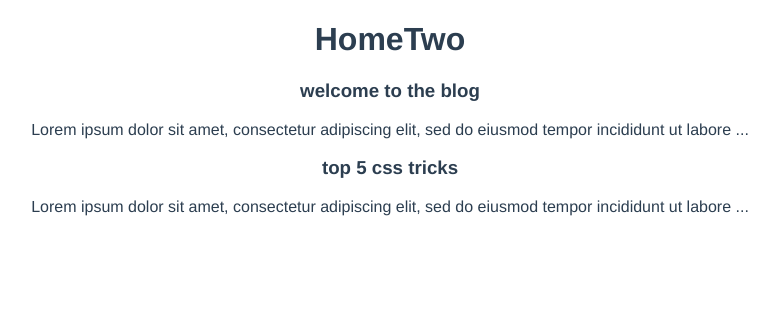
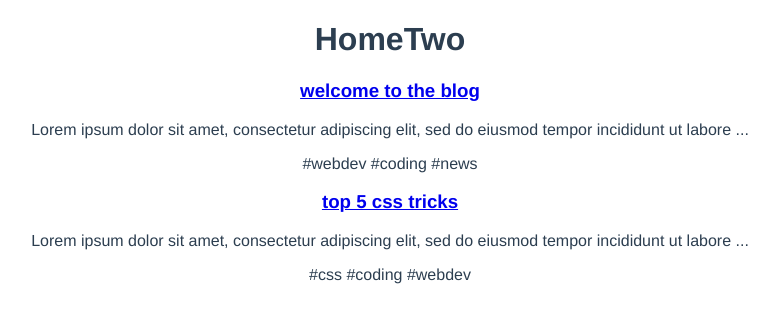
Before and after one commit to RichardMillerWimmer/learning-vue-3, a Vue app: page /HomeTwo in a window 1280 px wide. Shown: the top 322 px of the page, without its empty margins (250-1029 px from the left). Built offline with nearby package versions, Linux system fonts and the light colour scheme; data requests are answered from the project's data file.

Commit message:
composables

```diff
--- a/src/components/SinglePost.vue
+++ b/src/components/SinglePost.vue
@@ -1,7 +1,10 @@
 <template>
   <div class="post">
-    <h3>{{ post.title }}</h3>
+    <router-link :to="{ name: 'Details', params: {id: post.id} }">
+      <h3>{{ post.title }}</h3>
+    </router-link>
     <p>{{ snippet }}</p>
+    <span v-for="(tag, index) in post.tags" :key="index"> #{{ tag }} </span>
   </div>
 </template>
 
@@ -13,6 +16,7 @@ export default {
     const snippet = computed(() => {
       return props.post.body.substring(0, 100) + "...";
     });
+    console.log(props.post);
     return { snippet };
   },
 };
--- /dev/null
+++ b/src/composables/getPosts.js
@@ -0,0 +1,25 @@
+import { ref } from "@vue/reactivity";
+
+const getPosts = () => {
+    const posts = ref([]);
+    const error = ref(null);
+
+    const load = async () => {
+        try {
+            let data = await fetch('http://localhost:3000/posts')
+            if(!data.ok) {
+                throw Error('no data available')
+            }
+            // console.log(data)
+            posts.value = await data.json()
+            // console.log(posts)
+        }
+        catch(err) {
+            error.value = err.message
+            console.log(error.value)
+        }
+    }
+    return {posts, error, load}
+}
+
+export default getPosts;
--- a/src/router/index.js
+++ b/src/router/index.js
@@ -1,6 +1,7 @@
 import { createRouter, createWebHistory } from 'vue-router'
 import Home from '../views/Home.vue'
 import HomeTwo from '../views/HomeTwo.vue'
+import Details from '../views/Details.vue'
 
 const routes = [
   {
@@ -12,6 +13,12 @@ const routes = [
     path: '/HomeTwo',
     name: 'HomeTwo',
     component: HomeTwo
+  },
+  {
+    path: '/posts/:id',
+    name: 'Details',
+    component: Details,
+    props: true
   }
 ]
 
--- /dev/null
+++ b/src/views/Details.vue
@@ -0,0 +1,13 @@
+<template>
+  <h1>Details</h1>
+</template>
+
+<script>
+export default {
+
+}
+</script>
+
+<style>
+
+</style>
--- a/src/views/HomeTwo.vue
+++ b/src/views/HomeTwo.vue
@@ -3,7 +3,7 @@
 
   <div v-if="error">{{ error }}</div>
   <div v-if="posts.length">
-      <PostList :posts="posts" />
+    <PostList :posts="posts" />
   </div>
   <div v-else>Loading...</div>
   <!-- <button @click="showPosts = !showPosts">toggle posts</button> -->
@@ -12,33 +12,17 @@
 
 <script>
 import PostList from "../components/PostList.vue";
-import { ref } from "@vue/reactivity";
+import getPosts from "../composables/getPosts";
 
 export default {
   name: "HomeTwo",
   components: { PostList },
   setup() {
-    const posts = ref([]);
-    const error = ref(null);
+    const { posts, error, load } = getPosts();
 
-    const load = async () => {
-        try {
-            let data = await fetch('http://localhost:3000/posts')
-            if(!data.ok) {
-                throw Error('no data available')
-            }
-            console.log(data)
-            posts.value = await data.json()
-            console.log(posts)
-        }
-        catch(err) {
-            error.value = err.message
-            console.log(error.value)
-        }
-    }
-    load()
+    load();
 
-    return {posts, error};
+    return { posts, error };
   },
 };
 </script>
```
